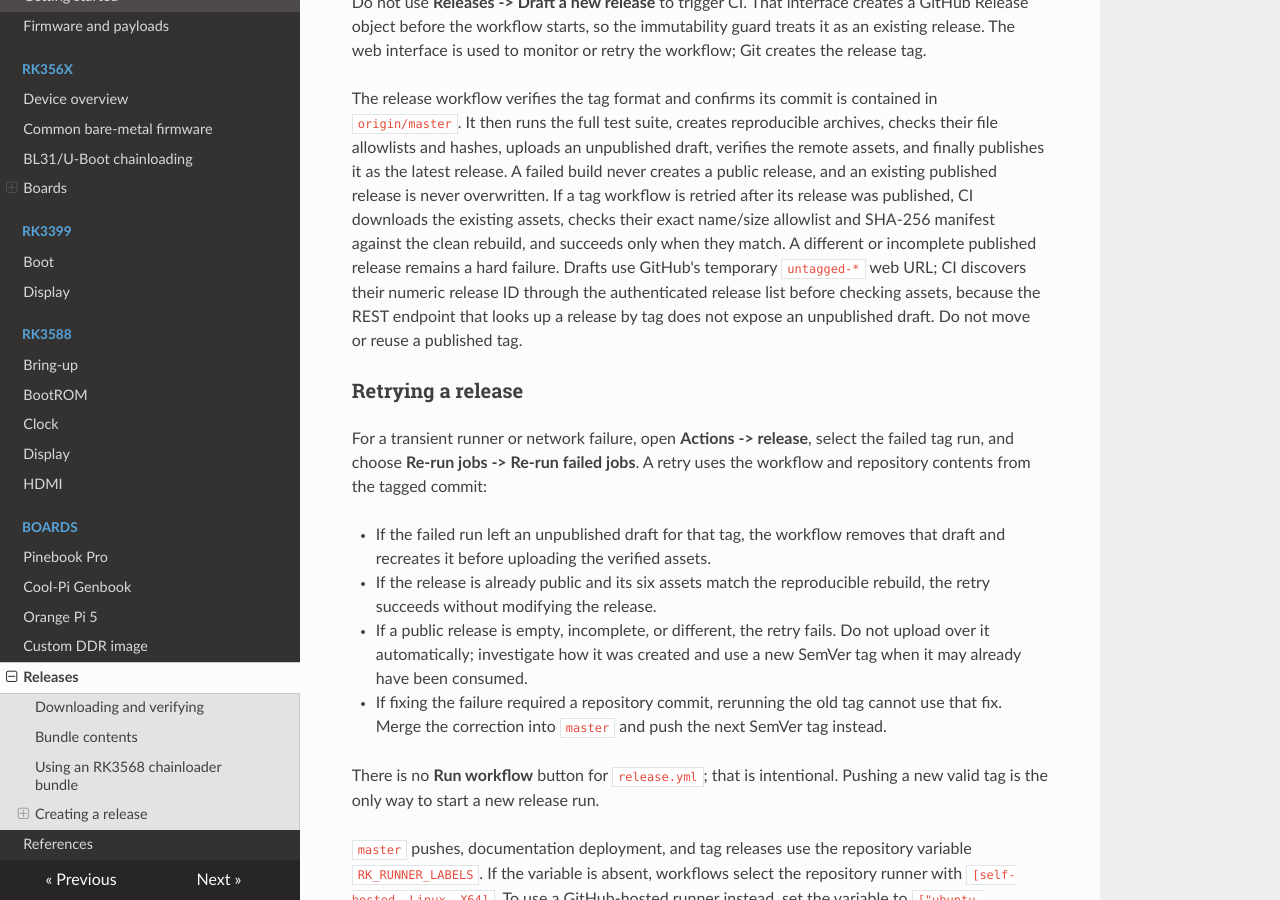
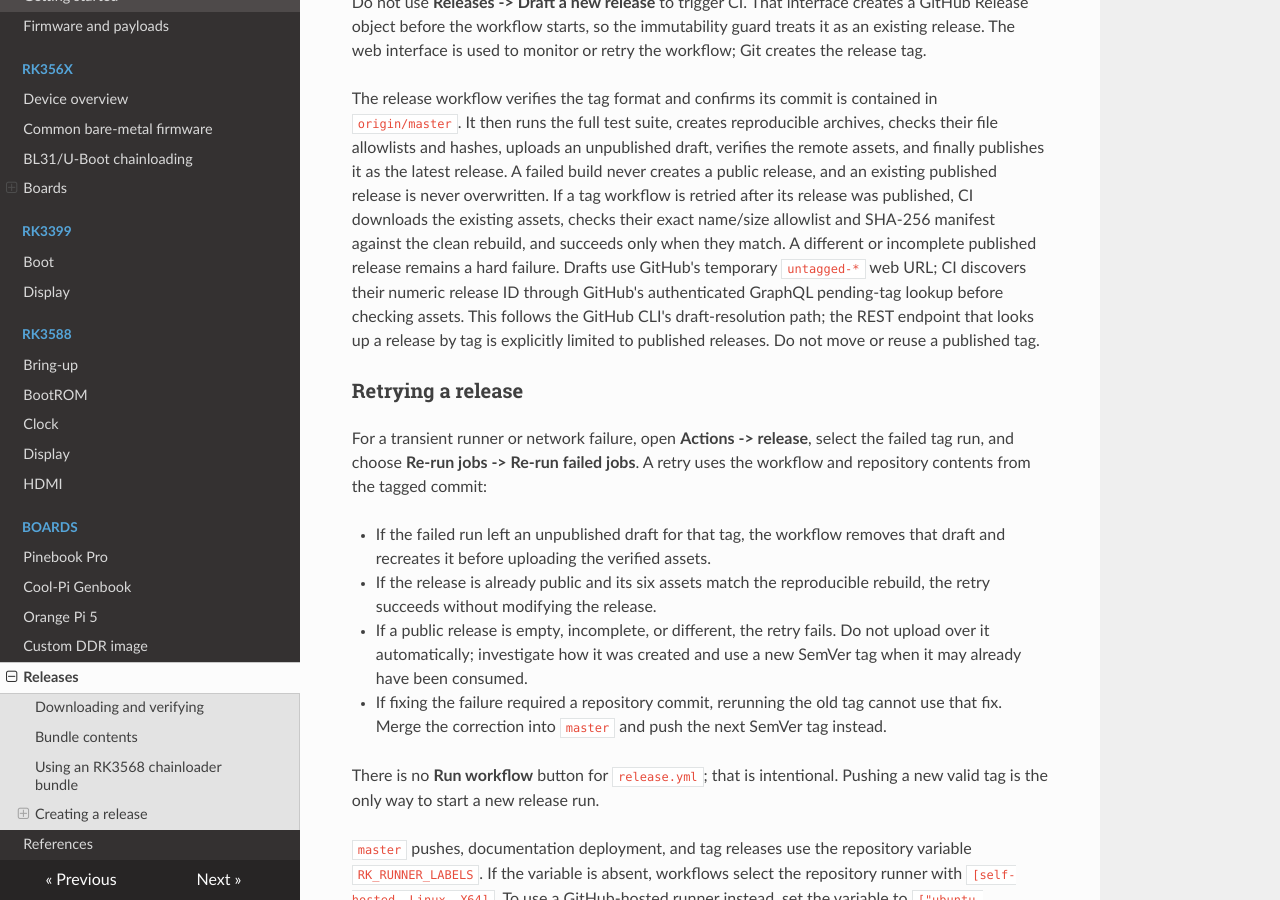
Before and after one commit to petabyt/rk, an MkDocs documentation site: the page built from docs/releases.md, in a window 1280 px wide and 900 px high, scrolled down 2746 px. Built offline with MkDocs 1.6.1, drawn with Linux system fonts in a browser that asks for light colours; nearby versions of some CDN libraries.

Commit message:
Prepare to release rk356x devices

```diff
--- a/docs/releases.md
+++ b/docs/releases.md
@@ -139,9 +139,10 @@ release was published, CI downloads the existing assets, checks their exact
 name/size allowlist and SHA-256 manifest against the clean rebuild, and succeeds
 only when they match. A different or incomplete published release remains a
 hard failure. Drafts use GitHub's temporary `untagged-*` web URL; CI discovers
-their numeric release ID through the authenticated release list before checking
-assets, because the REST endpoint that looks up a release by tag does not expose
-an unpublished draft. Do not move or reuse a published tag.
+their numeric release ID through GitHub's authenticated GraphQL pending-tag
+lookup before checking assets. This follows the GitHub CLI's draft-resolution
+path; the REST endpoint that looks up a release by tag is explicitly limited to
+published releases. Do not move or reuse a published tag.
 
 ### Retrying a release
 
```
Also changed, not shown: 2 other files.
